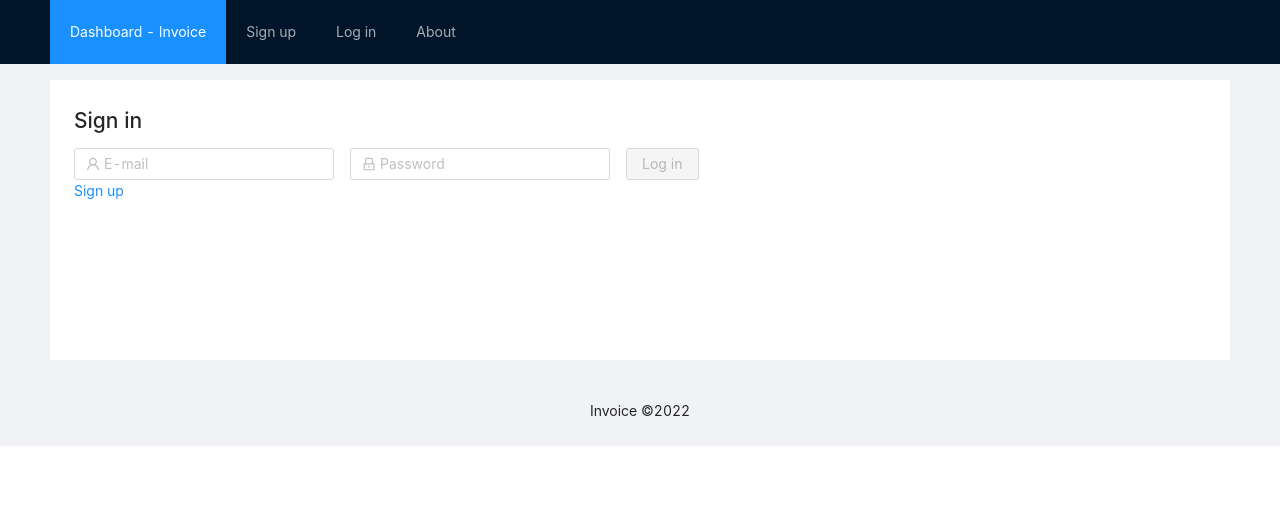
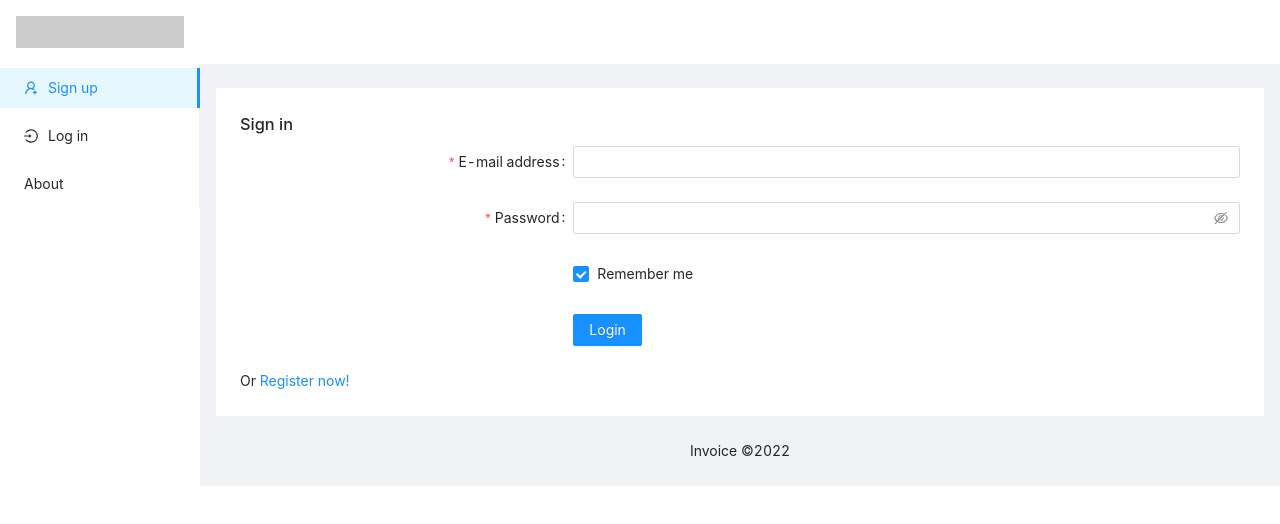
Before and after one commit to delitamakanda/invoice-cms, a Vue app in the folder frontend/: page /#/sign-in in a window 1280 px wide. Before the commit this address led to /sign-in. Shown: the top 524 px of the page. Built offline with nearby package versions, Linux system fonts and the light colour scheme.

Commit message:
prod static files

```diff
--- a/frontend/src/App.vue
+++ b/frontend/src/App.vue
@@ -1,72 +1,146 @@
 <template>
-  <a-layout class="layout">
-    <a-layout-header>
-      <a-menu theme="dark" mode="horizontal" v-model:selectedKeys="selectedKeys" :style="{ lineHeight: '64px' }">
-        <a-menu-item key="1"><router-link to="/">Dashboard - {{title}}</router-link></a-menu-item>
-        <template v-if="store.state['user'].isLoggedIn">
-          <a-menu-item key="2"><router-link to="/dashboard/clients">Clients</router-link></a-menu-item>
-          <a-menu-item key="3"><router-link to="/dashboard/invoices">Invoices</router-link></a-menu-item>
-          <a-menu-item key="4"><router-link to="/dashboard/my-account">My account</router-link></a-menu-item>
+  <a-layout has-sider>
+    <a-layout-sider
+      id="components-layout-demo-fixed-sider"
+      :style="{ overflow: 'auto', height: '100vh', position: 'fixed', background: '#fff', left: 0, top: 0, bottom: 0}"
+    >
+      <div class="logo" />
+      <a-menu v-model:selectedKeys="selectedKeys" v-model:openKeys="openKeys" mode="inline">
+        <a-sub-menu key="sub1" v-if="store.state['user'].isLoggedIn">
+          <template #title>
+              <span>
+                <home-outlined />
+                Dashboard
+              </span>
           </template>
-        <template v-else>
-          <a-menu-item key="2"><router-link to="/sign-up">Sign up</router-link></a-menu-item>
-          <a-menu-item key="3"><router-link to="/sign-in">Log in</router-link></a-menu-item>
+            <a-menu-item key="1">
+            <video-camera-outlined />
+            <span class="nav-text"><router-link to="/">Home</router-link></span>
+          </a-menu-item>
+          <a-menu-item key="2">
+            <video-camera-outlined />
+            <span class="nav-text"><router-link to="/dashboard/clients">Clients</router-link></span>
+          </a-menu-item>
+          <a-menu-item key="3">
+            <upload-outlined />
+            <span class="nav-text"><router-link to="/dashboard/invoices">Invoices</router-link></span>
+          </a-menu-item>
+          <a-sub-menu key="sub2" title="My account">
+            <a-menu-item key="4">
+              <user-outlined />
+              <span class="nav-text"><router-link to="/dashboard/my-account">User info</router-link></span>
+            </a-menu-item>
+            <a-menu-item key="5">
+              <bar-chart-outlined />
+              <span class="nav-text"><router-link to="/dashboard/my-account/edit-team">Edit team</router-link></span>
+            </a-menu-item>
+            <a-menu-item key="6">
+              <logout-outlined />
+              <span class="nav-text" @click="logout()">Logout</span>
+            </a-menu-item>
+          </a-sub-menu>
+        </a-sub-menu>
+        <template v-if="!store.state['user'].isLoggedIn">
+          <a-menu-item key="1">
+            <user-add-outlined />
+            <span class="nav-text"><router-link to="/sign-up">Sign up</router-link></span>
+          </a-menu-item>
+          <a-menu-item key="2">
+            <login-outlined />
+            <span class="nav-text"><router-link to="/sign-in">Log in</router-link></span>
+          </a-menu-item>
         </template>
-        <a-menu-item :key="!store.state['user'].isLoggedIn ? '4' : '5'"><router-link to="/about">About</router-link></a-menu-item>
+        <a-menu-item :key="store.state['user'].isLoggedIn ? '7' : '3'">
+          <span class="nav-text"><router-link to="/about">About</router-link></span>
+        </a-menu-item>
       </a-menu>
-    </a-layout-header>
-    <a-layout-content style="padding: 0 50px">
-      <div :style="{ background: '#fff', margin: '16px 0', padding: '24px', minHeight: '280px' }">
+    </a-layout-sider>
+    <a-layout :style="{ marginLeft: '200px' }">
+      <a-layout-header :style="{ background: '#fff', padding: 0 }" />
+      <a-layout-content :style="{ margin: '24px 16px 0', overflow: 'initial' }">
+        <div :style="{ padding: '24px', background: '#fff', minHeight: '280px' }">
           <router-view />
         </div>
       </a-layout-content>
-    <a-layout-footer style="text-align: center">
+      <a-layout-footer :style="{ textAlign: 'center' }">
         {{title}} ©{{fullYear}}
       </a-layout-footer>
+    </a-layout>
   </a-layout>
 </template>
 
 <script>
-  import { defineComponent, ref } from 'vue'
+  import { authAxios } from './utils/auth'
+  import { defineComponent, reactive, toRefs } from 'vue'
   import { title } from './utils/constants'
   import { useStore } from 'vuex'
+  import { useRouter } from 'vue-router'
+  import { UserOutlined, VideoCameraOutlined, UploadOutlined, BarChartOutlined, CloudOutlined, AppstoreOutlined, TeamOutlined, ShopOutlined, HomeOutlined, LoginOutlined, LogoutOutlined, UserAddOutlined } from '@ant-design/icons-vue'
 
   export default defineComponent({
+    components: {
+      UserOutlined,
+      VideoCameraOutlined,
+      UploadOutlined,
+      BarChartOutlined,
+      CloudOutlined,
+      AppstoreOutlined,
+      TeamOutlined,
+      ShopOutlined,
+      HomeOutlined,
+      LoginOutlined,
+      LogoutOutlined,
+      UserAddOutlined
+    },
     setup() {
       const store = useStore()
+      const router = useRouter()
 
       store.commit('user/initStore')
 
+      const state = reactive({
+        mode: 'inline',
+        theme: 'light',
+        selectedKeys: ['1'],
+        openKeys: ['sub1'],
+        collapsed: false,
+      })
+
+      const logout = () => {
+        authAxios.post('/api/v1/token/logout/')
+        .then(() => {
+          localStorage.removeItem('token')
+          store.commit('user/removeToken')
+          router.push('/sign-in')
+          localStorage.removeItem('userId')
+          localStorage.removeItem('userName')
+          localStorage.removeItem('userEmail')
+        })
+      }
+
       return {
-        selectedKeys: ref(['1']),
+        ...toRefs(state),
         title,
         fullYear: new Date().getFullYear(),
-        store
-
+        store,
+        logout,
+        router,
       }
     },
   })
 </script>
 
 <style lang="scss">
-.site-layout-content {
-  min-height: 280px;
-  padding: 24px;
+#components-layout-demo-fixed-sider .logo {
+  height: 32px;
+  background: rgba(0, 0, 0, 0.2);
+  margin: 16px;
+}
+.site-layout .site-layout-background {
   background: #fff;
 }
-#components-layout-demo-top .logo {
-  float: left;
-  width: 120px;
-  height: 31px;
-  margin: 16px 24px 16px 0;
-  background: rgba(255, 255, 255, 0.3);
-}
-.ant-row-rtl #components-layout-demo-top .logo {
-  float: right;
-  margin: 16px 0 16px 24px;
-}
 
-[data-theme='dark'] .site-layout-content {
+[data-theme='dark'] .site-layout .site-layout-background {
   background: #141414;
 }
 </style>
--- a/frontend/src/router/index.js
+++ b/frontend/src/router/index.js
@@ -1,5 +1,5 @@
 import store from '@/store'
-import { createRouter, createWebHistory } from 'vue-router'
+import { createRouter, createWebHashHistory } from 'vue-router'
 
 import DashboardView from '@/views/dashboard/DashboardView'
 
@@ -124,7 +124,7 @@ const routes = [
 ]
 
 const router = createRouter({
-  history: createWebHistory(process.env.BASE_URL),
+  history: createWebHashHistory(process.env.BASE_URL),
   routes
 })
 
--- a/frontend/src/views/SignInView.vue
+++ b/frontend/src/views/SignInView.vue
@@ -3,32 +3,40 @@
     <h1>Sign in</h1>
 
     <a-form
-    layout="inline"
       :model="formState"
+      name="basic"
+      :label-col="{ span: 8 }"
+      :wrapper-col="{ span: 16 }"
+      autocomplete="off"
       @finish="handleFinish"
       @finishFailed="handleFinishFailed"
     >
-    <a-form-item>
-      <a-input v-model:value="formState.username" type="email" placeholder="E-mail">
-        <template #prefix><UserOutlined style="color: rgba(0, 0, 0, 0.25)" /></template>
-      </a-input>
+      <a-form-item
+        label="E-mail address"
+        name="username"
+        :rules="[{ required: true, message: 'Email is required' }]"
+      >
+        <a-input v-model:value="formState.username" />
       </a-form-item>
-    <a-form-item>
-      <a-input v-model:value="formState.password" type="password" placeholder="Password" autocomplete="off">
-        <template #prefix><LockOutlined style="color: rgba(0, 0, 0, 0.25)" /></template>
-      </a-input>
+
+      <a-form-item
+        label="Password"
+        name="password"
+        :rules="[{ required: true, message: 'Password is required' }]"
+      >
+        <a-input-password v-model:value="formState.password" />
       </a-form-item>
-    <a-form-item>
-      <a-button
-        type="primary"
-        html-type="submit"
-        :disabled="formState.user === '' || formState.password === ''"
-      >
-        Log in
-      </a-button>
+
+      <a-form-item name="remember" :wrapper-col="{ offset: 8, span: 16 }">
+        <a-checkbox v-model:checked="formState.remember">Remember me</a-checkbox>
       </a-form-item>
+
+      <a-form-item :wrapper-col="{ offset: 8, span: 16 }">
+        <a-button type="primary" html-type="submit">Login</a-button>
+      </a-form-item>
+      Or
+      <router-link to="/sign-up">Register now!</router-link>
     </a-form>
-  <router-link to="/sign-up">Sign up</router-link>
   </div>
 </template>
 
@@ -46,7 +54,8 @@ export default defineComponent ({
     const store = useStore()
     const formState = reactive({
       username: '',
-      password: ''
+      password: '',
+      remember: true,
     })
 
     const errorMessage = (verb) => {
@@ -60,7 +69,7 @@ export default defineComponent ({
           const token = response.data.auth_token
           store.commit('user/setToken', token)
           localStorage.setItem('token', token)
-          router.push('/dashboard/my-account')
+          router.push('/')
         })
         .catch(error => {
           if (error.response) {
--- a/frontend/src/views/SignUpView.vue
+++ b/frontend/src/views/SignUpView.vue
@@ -15,7 +15,7 @@
       <a-input v-model:value="formState.username" />
     </a-form-item>
     <a-form-item ref="password1" has-feedback label="Password" name="password1">
-      <a-input v-model:value="formState.password1" type="password" autocomplete="off" />
+      <a-input-password v-model:value="formState.password1" />
     </a-form-item>
     <a-form-item ref="password2" has-feedback label="Confirm" name="password2">
       <a-input v-model:value="formState.password2" type="password" autocomplete="off" />
@@ -73,7 +73,7 @@ export default defineComponent ({
         { min: 1, max: 255, message: 'Length should be 3 to 5', trigger: 'blur' }
       ],
       password1: [{ required: true, validator: validatePass, trigger: 'change' }],
-      password2: [{ validator: validatePass2, trigger: 'change' }],
+      password2: [{ required: true, validator: validatePass2, trigger: 'change' }],
     }
 
     const layout = {
@@ -111,7 +111,7 @@ export default defineComponent ({
           const token = response.data.auth_token
           store.commit('user/setToken', token)
           localStorage.setItem('token', token)
-          router.push('/dashboard/my-account')
+          router.push('/')
         })
         .catch(error => {
           if (error.response) {
```
Also changed, not shown: frontend/webpack-stats.json (+14 -14 lines), 7 other files (tests, documents, lock files or other folders). Lines whose indentation alone changed are shown as unchanged.
